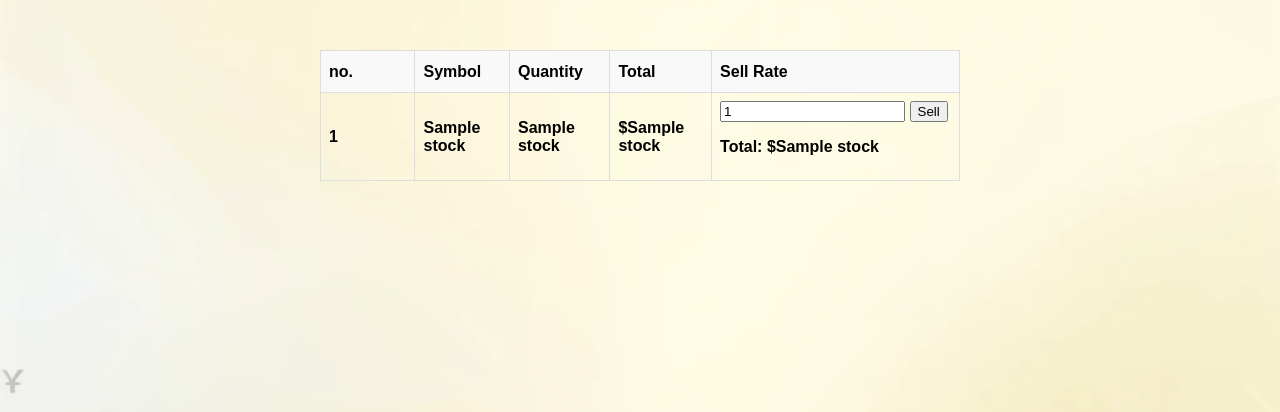
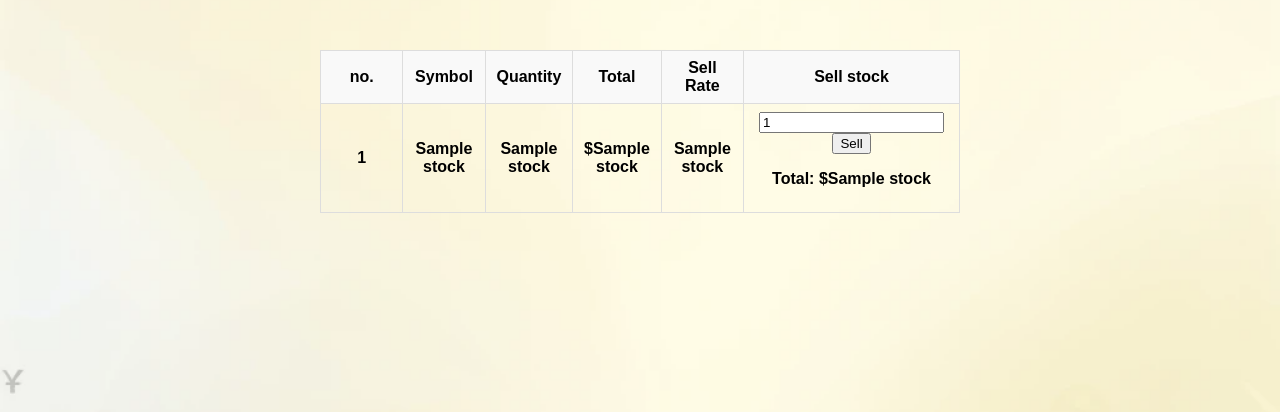
Before and after one commit to stanleyctg/Finmulation, a Flask app: template templates/stockowned.html in a window 1280 px wide. Shown: the part 70-482 px from the top of the page. Run offline with Flask 3, Linux system fonts and the light colour scheme; the template is opened without the code that fills it: most values are stand-ins (such as "Sample title", 1, 10 or a date in 2020).

Commit message:
Able to locate data when sell in invoke.

```diff
--- a/static/style.css
+++ b/static/style.css
@@ -168,7 +168,7 @@ table {
 .owned-table th,
 .owned-table td {
     width: 60px;
-    text-align: left;
+    text-align: center;
     padding: 8px;
     border: 1px solid #ddd;
 }
--- a/templates/stockowned.html
+++ b/templates/stockowned.html
@@ -1,7 +1,8 @@
 {% extends "layout.html" %}
 
 {% block body %}
-    <table class="owned-table">
+ <div onload="setDefaultValue()">
+        <table class="owned-table">
         <thead>
             <tr>
                 <th>no.</th>
@@ -9,6 +10,7 @@
                 <th>Quantity</th>
                 <th>Total</th>
                 <th>Sell Rate</th>
+                <th>Sell stock</th>
             </tr>
         </thead>
         <tbody>
@@ -18,13 +20,49 @@
                     <td>{{ s[1] }}</td>
                     <td>{{ s[2] }}</td>
                     <td>${{ s[4] }}</td>
-                    <td><input type="number" id="quantity-${symbol}" name="quantity" min="1" value="1">
-                        <button id="buy-btn-${symbol}">Sell</button>
-                        <p>Total: $<span id="total-${symbol}">{{ s[-1] }}</span></p></td>
+                    <td id="sellRate-{{ s[1] }}">{{ s[-1] }}</td>
+                    <td>
+                        <input type="number" id="quantity-{{ s[1] }}" name="quantity-{{ s[1] }}" min="1" max="{{ s[2] }}" value="1">
+                        <button id="sell-btn-{{ s[1] }}">Sell</button>
+                        <p>Total: $<span id="total-{{ s[1] }}">{{ s[-1] }}</span></p>
+                    </td>
                 </tr>
             {% endfor %}
         </tbody>
     </table>
+ </div>
+
 </div>
 
+<script>
+    document.addEventListener("DOMContentLoaded", function() {
+    // Listen for input on any quantity input
+        document.querySelectorAll('[id^="quantity-"]').forEach(input => {
+            input.value  = 1
+            input.addEventListener('input', function() {
+                var symbol = this.id.split('-')[1];
+                var sellRate = parseFloat(document.getElementById(`sellRate-${symbol}`).innerText); // Assuming the sell rate is stored in total initially
+                var newTotal = this.value * sellRate;
+
+                document.getElementById(`total-${symbol}`).innerText = newTotal.toFixed(2);
+
+            });
+        });
+    });
+
+    document.querySelectorAll('[id^="sell-btn-"]').forEach(button => {
+        button.addEventListener('click', function() {
+            var symbol = this.id.split('-')[2];
+            var quantityInput = document.getElementById(`quantity-${symbol}`);
+            var sellRate = parseFloat(document.getElementById(`sellRate-${symbol}`).innerText);
+            var quantity = parseInt(quantityInput.value, 10);
+            var totalSale = quantity * sellRate;
+
+            alert(`Selling ${quantity} of ${symbol} for a total of $${totalSale}`);
+        });
+    });
+
+</script>
+
+
 {% endblock %}
```
Also changed, not shown: stocks.db.
